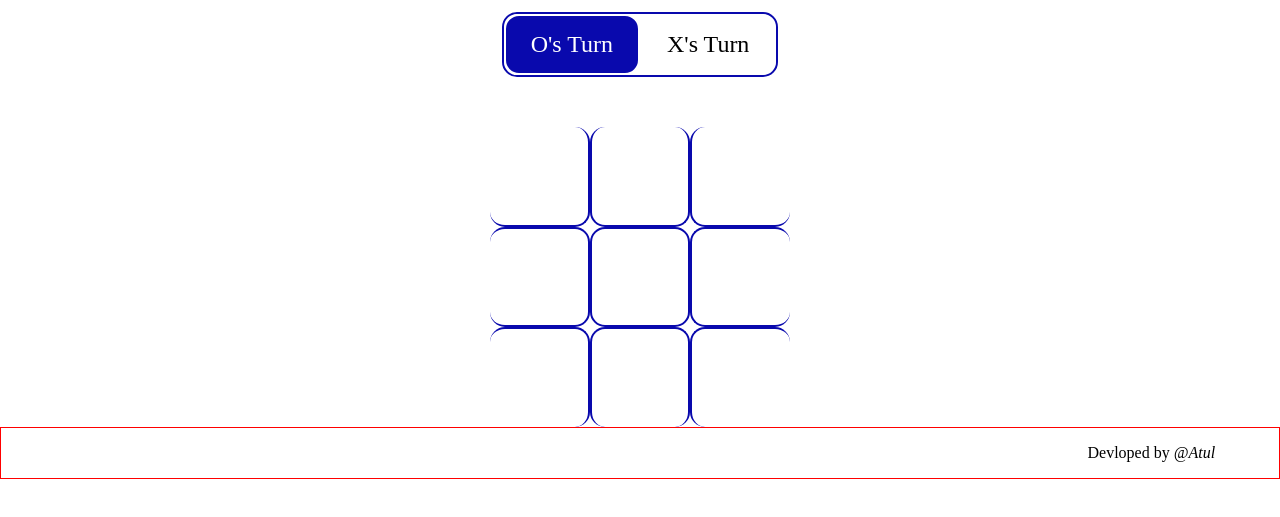
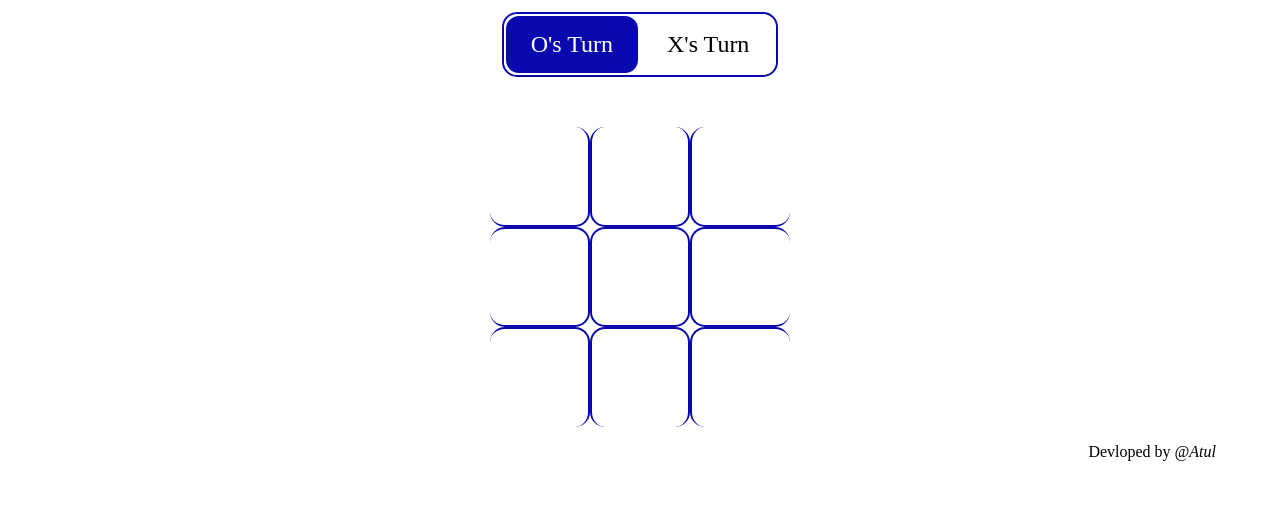
Before and after one commit to Umesh273155/Tik-Tak-Toe-Game, a plain HTML site: page index.html in a window 1280 px wide. Shown: the part 113-630 px from the top of the page. Drawn offline with Linux system fonts and the light colour scheme.

Commit message:
index.html

```diff
--- a/index.html
+++ b/index.html
@@ -30,7 +30,7 @@
         <button>Restart</button>
     </div>
 
-    <div style="display:flux; justify-content: end; align-items: end;width:100% ; border:1px solid red">
+    <div style="display:flux; justify-content: end; align-items: end;width:100%" >
       <p style="text-align:right; margin-right:5%">Devloped by <i>@Atul</i></p>
     </div>
     <script src='script.js'></script>
```
